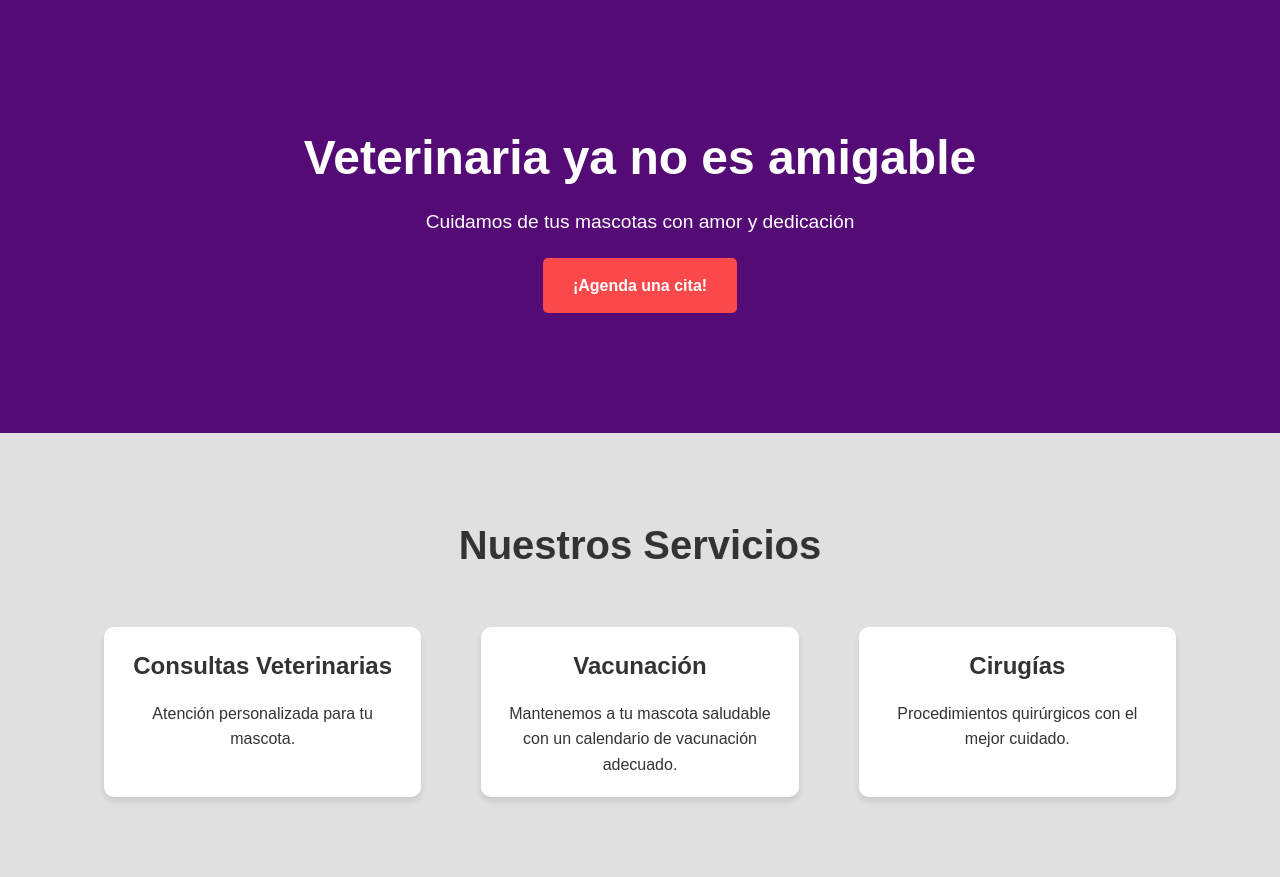
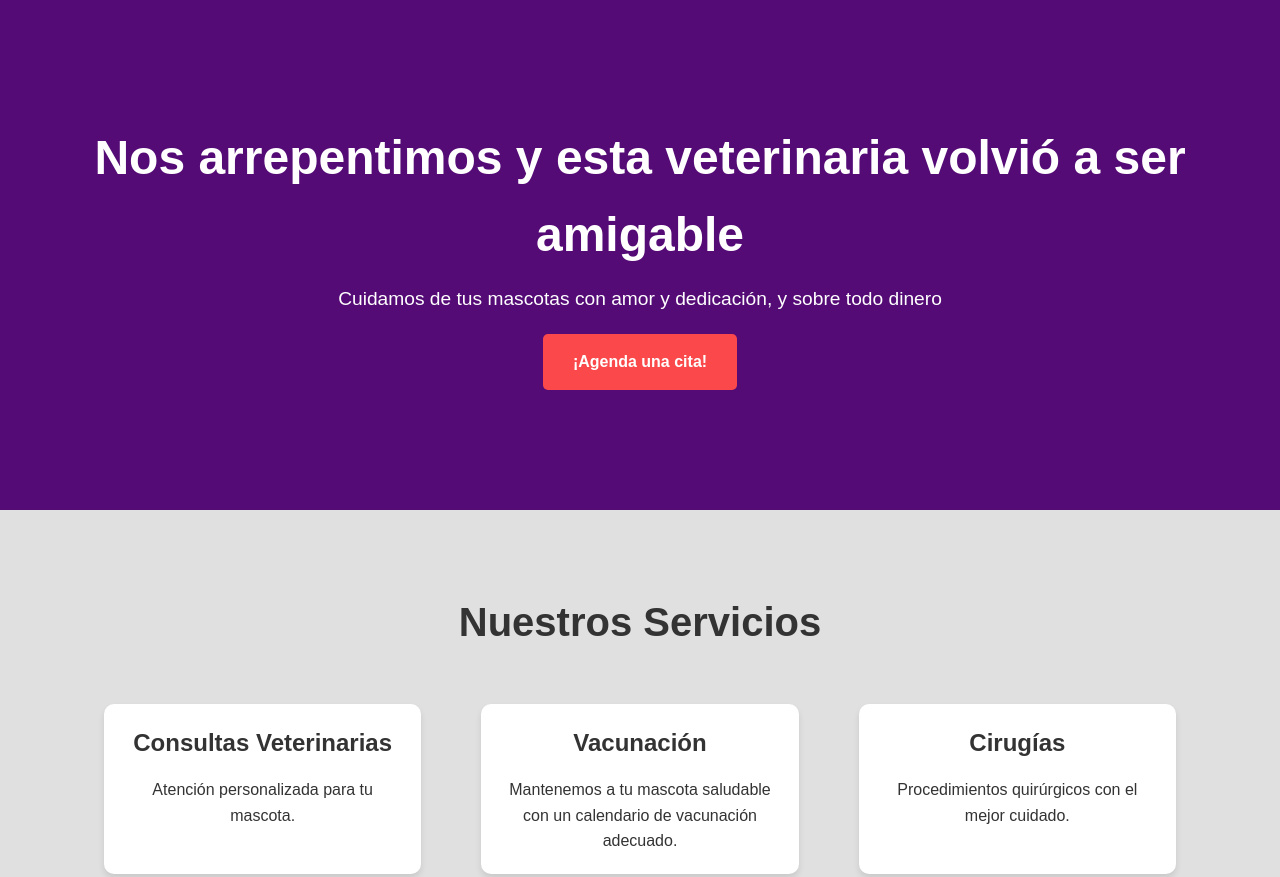
Before and after one commit to florAlar/tpeGrupo25, a plain HTML site: page index.html in a window 1280 px wide. Shown: the top 877 px of the page. Drawn offline with Linux system fonts and the light colour scheme.

Commit message:
cambie titulo y subtitulo del hero

```diff
--- a/index.html
+++ b/index.html
@@ -10,8 +10,8 @@
     <!-- Encabezado -->
     <header class="hero">
         <div class="container">
-            <h1>Veterinaria ya no es amigable</h1>
-            <p>Cuidamos de tus mascotas con amor y dedicación</p>
+            <h1>Nos arrepentimos y esta veterinaria volvió a ser amigable</h1>
+            <p>Cuidamos de tus mascotas con amor y dedicación, y sobre todo dinero</p>
             <a href="#contacto" class="btn-cta">¡Agenda una cita!</a>
         </div>
     </header>
```
